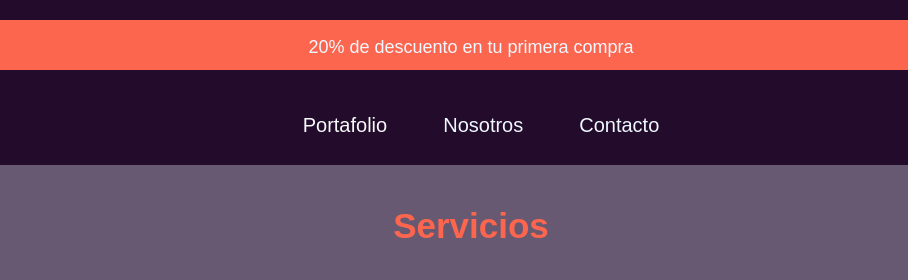
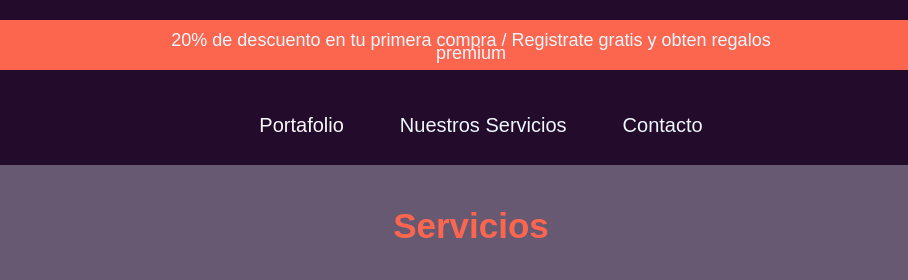
Before and after one commit to AndresMalaver06/EntregaFinalMalaver, a plain HTML site: page enlaces/nuestross.html in a window 1280 px wide. Shown: the top 280 px of the page, 169-1077 px from the left. Drawn offline with nearby package versions, Linux system fonts and the light colour scheme.

Commit message:
Entrega Final

```diff
--- a/enlaces/nuestross.html
+++ b/enlaces/nuestross.html
@@ -18,7 +18,7 @@
     <header id="navegador">
 
         <div class="promocional">
-            <p>20% de descuento en tu primera compra</p>
+            <p>20% de descuento en tu primera compra    /    Registrate gratis y obten regalos premium</p>
         </div>
 
         <div class="logo">
@@ -40,7 +40,7 @@
                             <a class="nav-link active text-light" aria-current="page" href="../enlaces/portfolio.html">Portafolio</a>
                         </li>
                         <li class="nav-item">
-                            <a class="nav-link" href="../enlaces/nosotros.html">Nosotros</a>
+                            <a class="nav-link" href="../enlaces/nuestross.html">Nuestros Servicios</a>
                         </li>
                         <li class="nav-item">
                             <a class="nav-link" href="../enlaces/contacto.html">Contacto</a>
```
Also changed, not shown: enlaces/contacto.html (+1 -1 lines), enlaces/portfolio.html (+1 -1 lines), index.html (+3 -3 lines).
